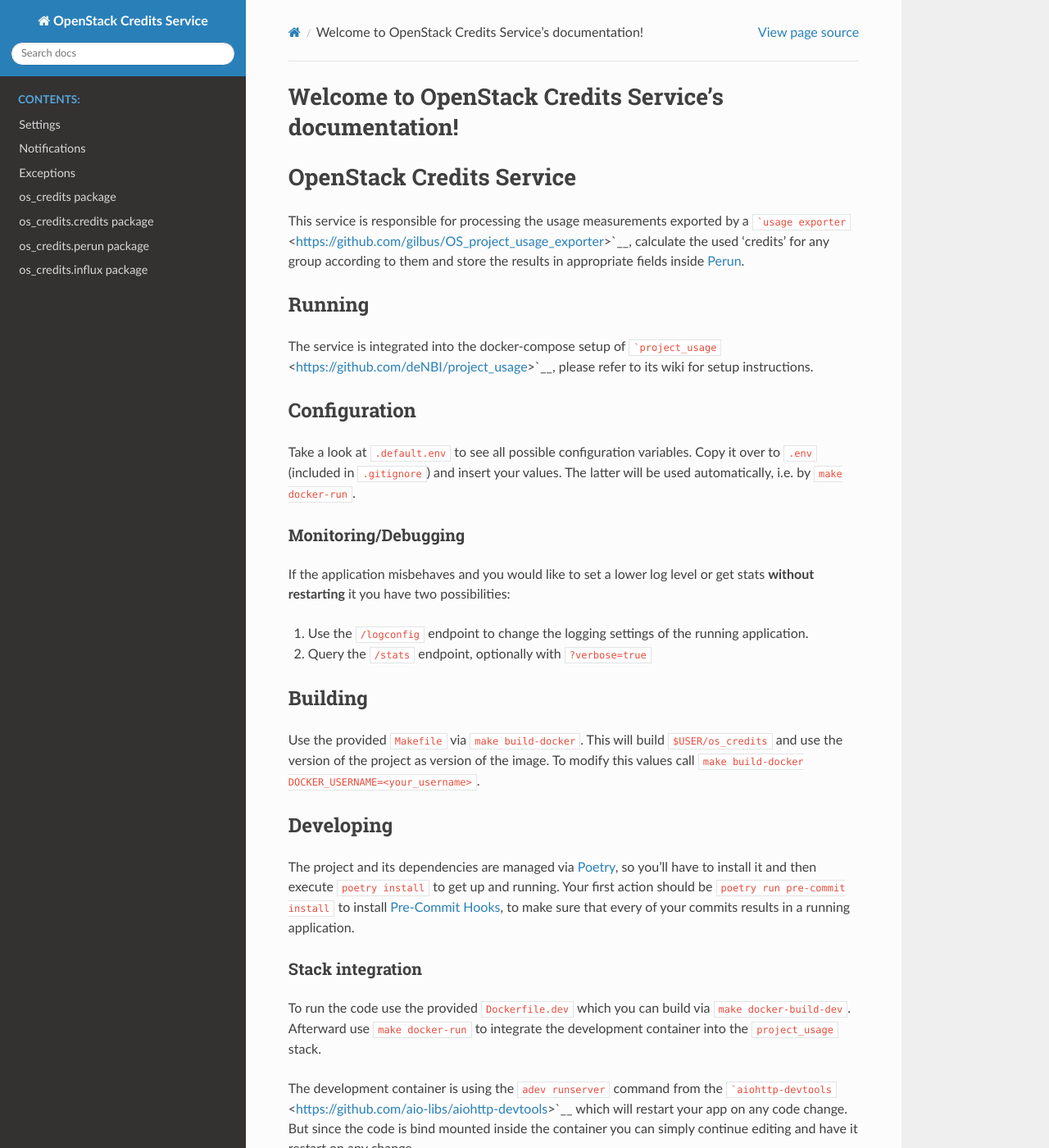
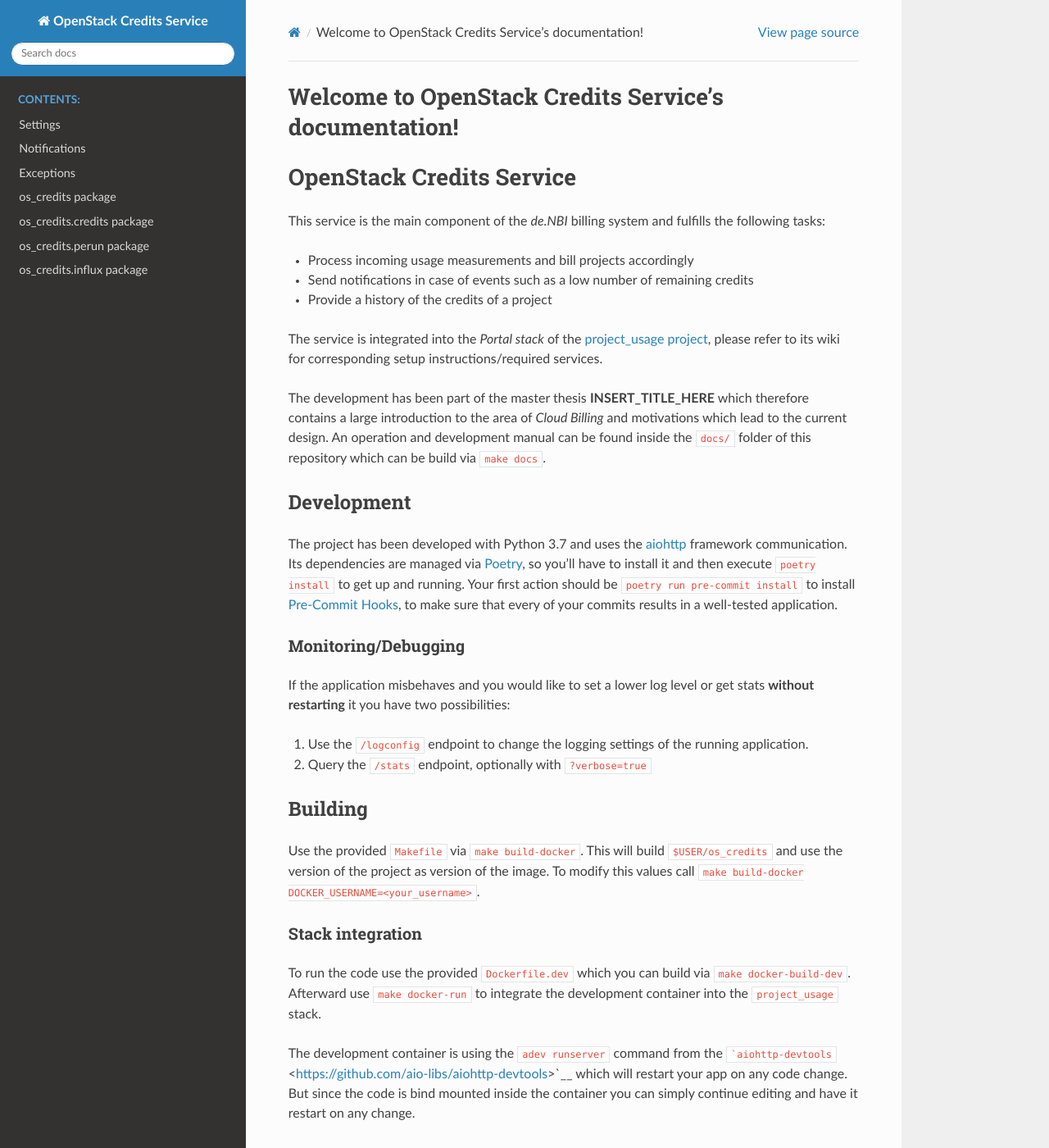
Before and after one commit to gilbus/os_credits, a Sphinx documentation site: the page built from docs/index.rst, in a window 1280 px wide and 1400 px high. Shown: the whole window at 82% size. Built offline with Sphinx 7.4.7 and the Read the Docs theme 2.0.0, drawn with Linux system fonts in a browser that asks for light colours; some of the changed text lies outside the part shown.

Commit message:
more docs

````diff
--- a/README.rst
+++ b/README.rst
@@ -1,26 +1,31 @@
 OpenStack Credits Service
 =========================
 
-This service is responsible for processing the usage measurements exported by a
-```usage exporter`` <https://github.com/gilbus/OS_project_usage_exporter>`__,
-calculate the used ‘credits’ for any group according to them and store
-the results in appropriate fields inside
-`Perun <https://perun-aai.org/>`__.
+This service is the main component of the *de.NBI* billing system and fulfills the
+following tasks:
 
-Running
--------
+* Process incoming usage measurements and bill projects accordingly
+* Send notifications in case of events such as a low number of remaining credits
+* Provide a history of the credits of a project
 
-The service is integrated into the docker-compose setup of
-```project_usage`` <https://github.com/deNBI/project_usage>`__, please
-refer to its wiki for setup instructions.
+The service is integrated into the *Portal stack* of the `project_usage project
+<https://github.com/deNBI/project_usage>`_, please refer to its wiki for corresponding
+setup instructions/required services.
 
-Configuration
--------------
+The development has been part of the master thesis **INSERT_TITLE_HERE** which therefore
+contains a large introduction to the area of *Cloud Billing* and motivations which lead
+to the current design. An operation and development manual can be found inside the
+``docs/`` folder of this repository which can be build via ``make docs``.
 
-Take a look at ``.default.env`` to see all possible configuration
-variables. Copy it over to ``.env`` (included in ``.gitignore``) and
-insert your values. The latter will be used automatically, i.e. by
-``make docker-run``.
+Development
+----------
+
+The project has been developed with Python 3.7 and uses the `aiohttp
+<https://docs.aiohttp.org>`_ framework communication. Its dependencies are managed via
+`Poetry <https://pypi.org/project/poetry/>`_, so you’ll have to install it and then
+execute ``poetry install`` to get up and running. Your first action should be ``poetry
+run pre-commit install`` to install `Pre-Commit Hooks <https://pre-commit.com/>`_, to
+make sure that every of your commits results in a well-tested application.
 
 Monitoring/Debugging
 ~~~~~~~~~~~~~~~~~~~~
@@ -40,15 +45,6 @@
 the image. To modify this values call
 ``make build-docker DOCKER_USERNAME=<your_username>``.
 
-Developing
-----------
-
-The project and its dependencies are managed via
-`Poetry <https://pypi.org/project/poetry/>`__, so you’ll have to install
-it and then execute ``poetry install`` to get up and running. Your first
-action should be ``poetry run pre-commit install`` to install
-`Pre-Commit Hooks <https://pre-commit.com/>`__, to make sure that every
-of your commits results in a running application.
 
 Stack integration
 ~~~~~~~~~~~~~~~~~
@@ -69,9 +65,3 @@
 
 Tests are written against ```pytest`` <https://pytest.org>`__ and can be
 executed from the project directory via ``make test``.
-
-Security Tests
-~~~~~~~~~~~~~~
-
-Those are handled by ```bandit`` <https://bandit.readthedocs.io>`__, run
-them via ``poetry run bandit --ini .bandit -r``.
--- a/docs/settings.rst
+++ b/docs/settings.rst
@@ -1,4 +1,9 @@
 Settings
 ========
 
+Consider storing all settings inside a ``.env`` file at the root of the repository. This
+file is included in the ``.gitignore`` and referenced by multiple make targets, e.g.
+``make docker-run-dev``. Use ``.default.env`` as a reference whose values are
+coordinated with the ``project_usage`` repository.
+
 .. automodule:: os_credits.settings
````
